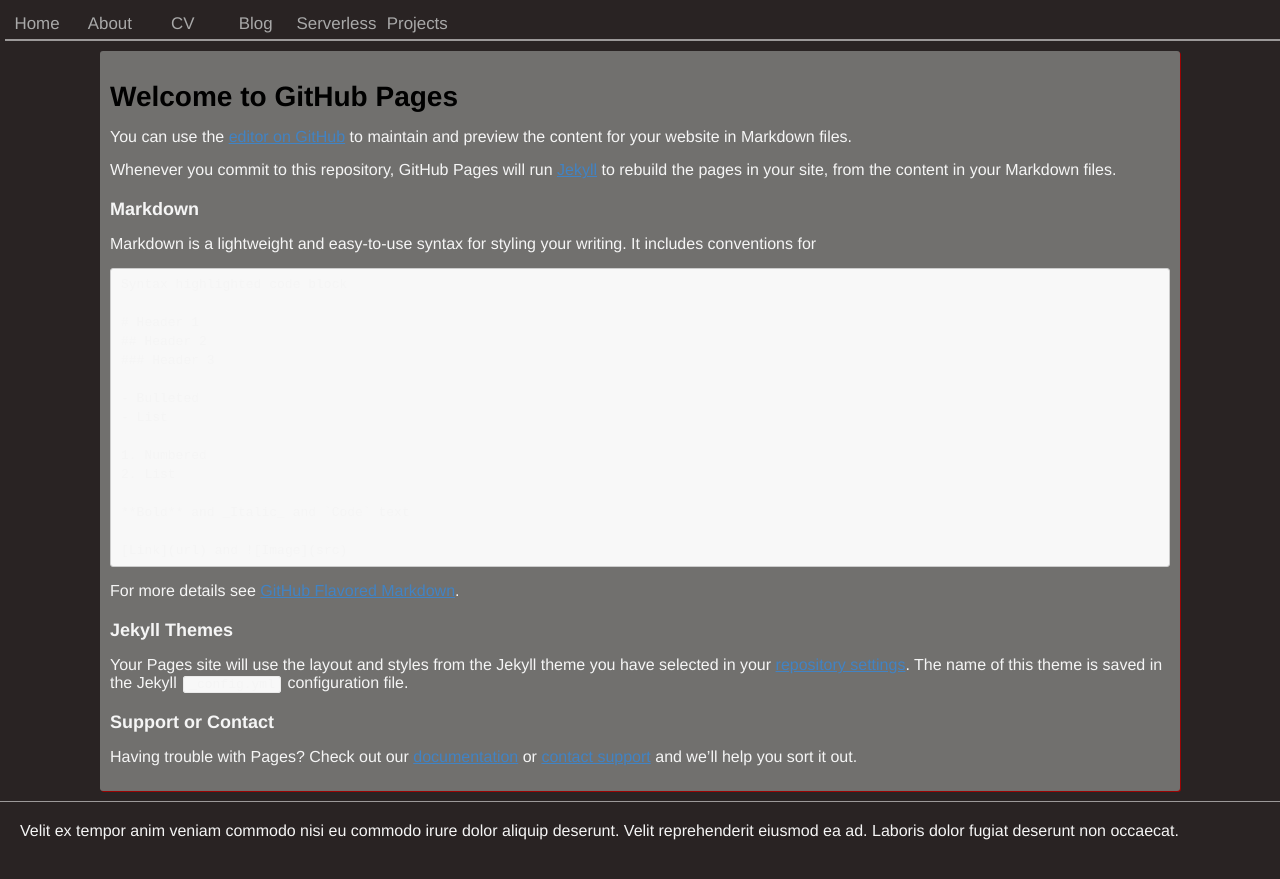
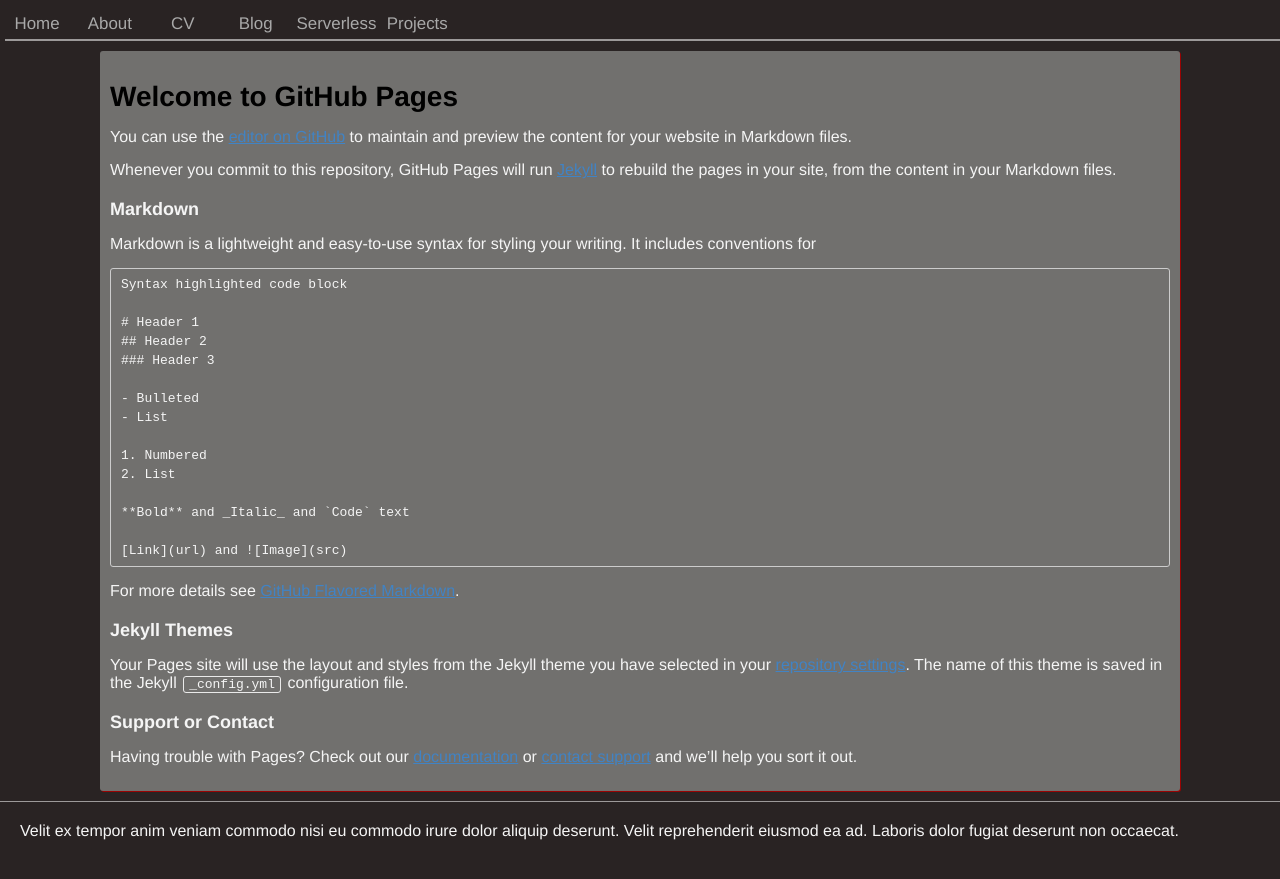
Before and after one commit to Mcphylus12/mcphylus12.github.io, a Jekyll site: the page built from index.md, in a window 1280 px wide. Shown: the part 350-1229 px from the top of the page. Built offline with Jekyll 4.4.1, drawn with Linux system fonts in a browser that asks for light colours; our own code applies the rules of GitHub Pages for plain Markdown files.

Commit message:
removed white bgs from md styling

```diff
--- a/css/markdown.css
+++ b/css/markdown.css
@@ -143,11 +143,9 @@
 padding: 0; }
 table tr {
     border-top: 1px solid #cccccc;
-    background-color: white;
     margin: 0;
     padding: 0; }
-    table tr:nth-child(2n) {
-    background-color: #f8f8f8; }
+
     table tr th {
     font-weight: bold;
     border: 1px solid #cccccc;
@@ -233,7 +231,6 @@
 padding: 0 5px;
 white-space: nowrap;
 border: 1px solid #eaeaea;
-background-color: #f8f8f8;
 border-radius: 3px; }
 
 pre code {
@@ -244,7 +241,6 @@
 background: transparent; }
 
 .highlight pre {
-background-color: #f8f8f8;
 border: 1px solid #cccccc;
 font-size: 13px;
 line-height: 19px;
@@ -253,7 +249,6 @@
 border-radius: 3px; }
 
 pre {
-background-color: #f8f8f8;
 border: 1px solid #cccccc;
 font-size: 13px;
 line-height: 19px;
```
